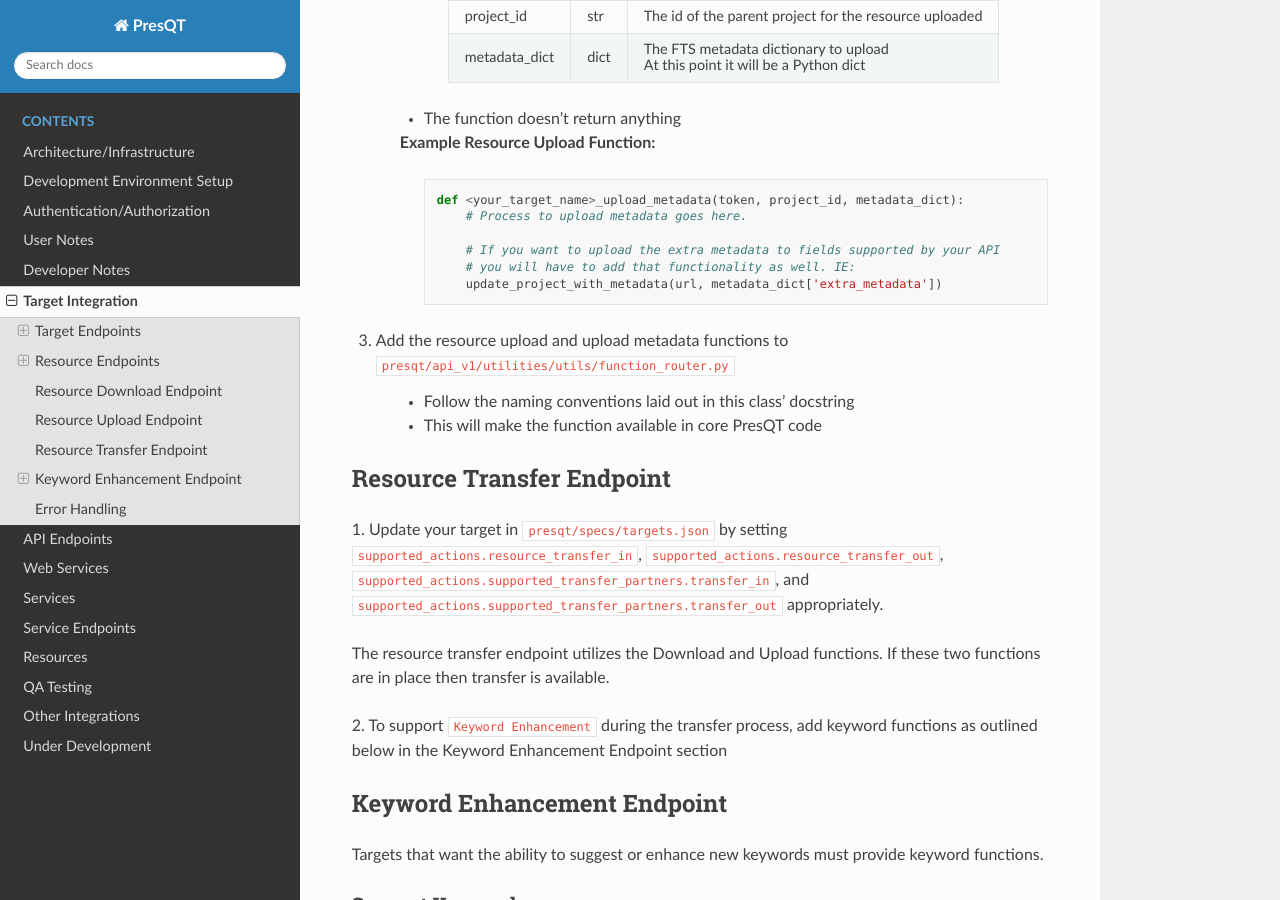
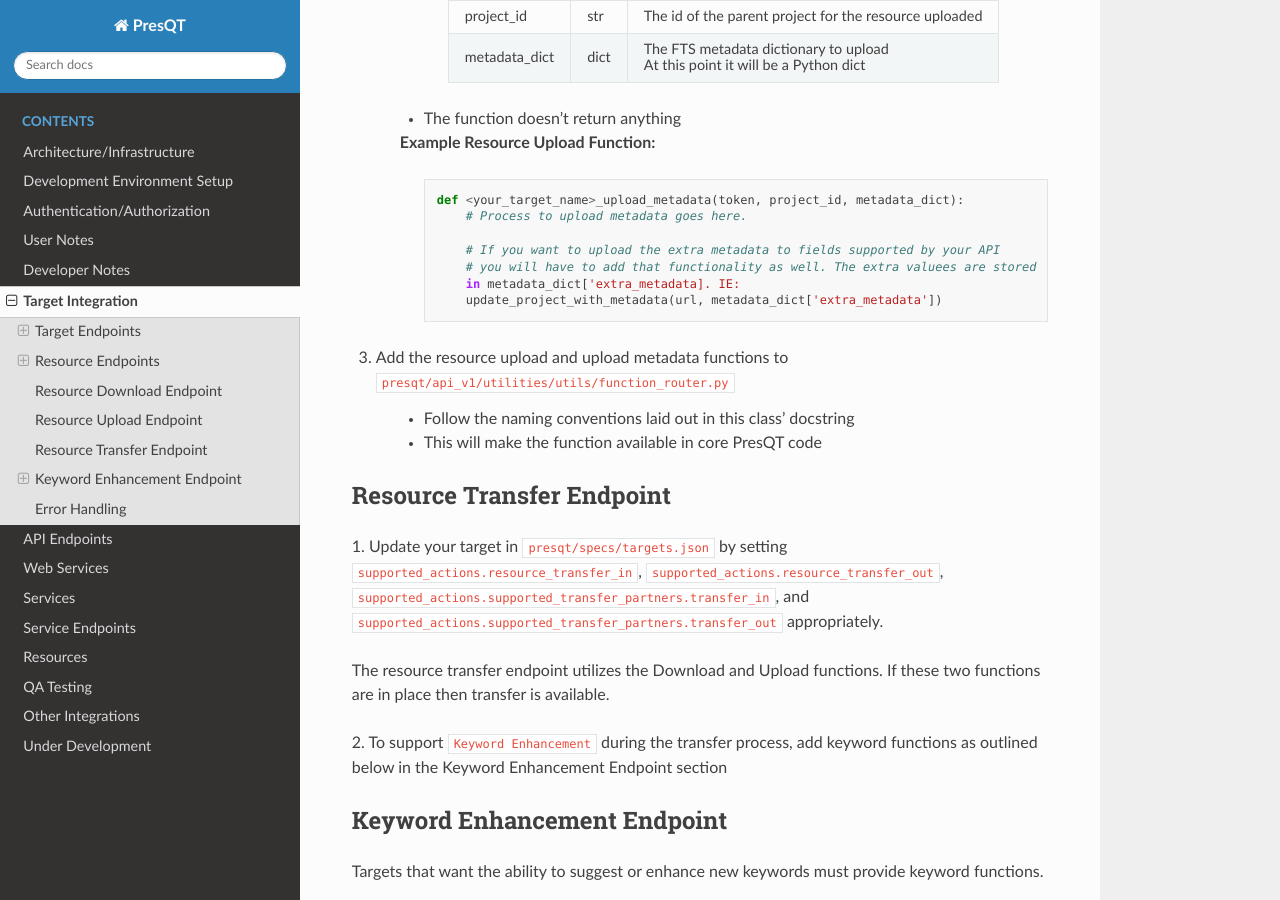
Before and after one commit to Lucy-Family-Institute/presqt, a Sphinx documentation site: the page built from docs/target_integration.rst, in a window 1280 px wide and 900 px high, scrolled down 10000 px. Built offline with Sphinx 7.4.7 and the Read the Docs theme 2.0.0, drawn with Linux system fonts in a browser that asks for light colours.

Commit message:
addition

```diff
--- a/docs/target_integration.rst
+++ b/docs/target_integration.rst
@@ -512,7 +512,8 @@ Resource Upload Endpoint
                 # Process to upload metadata goes here.
 
                 # If you want to upload the extra metadata to fields supported by your API
-                # you will have to add that functionality as well. IE:
+                # you will have to add that functionality as well. The extra valuees are stored
+                in metadata_dict['extra_metadata]. IE:
                 update_project_with_metadata(url, metadata_dict['extra_metadata'])
 
 3. Add the resource upload and upload metadata functions to  ``presqt/api_v1/utilities/utils/function_router.py``
```
